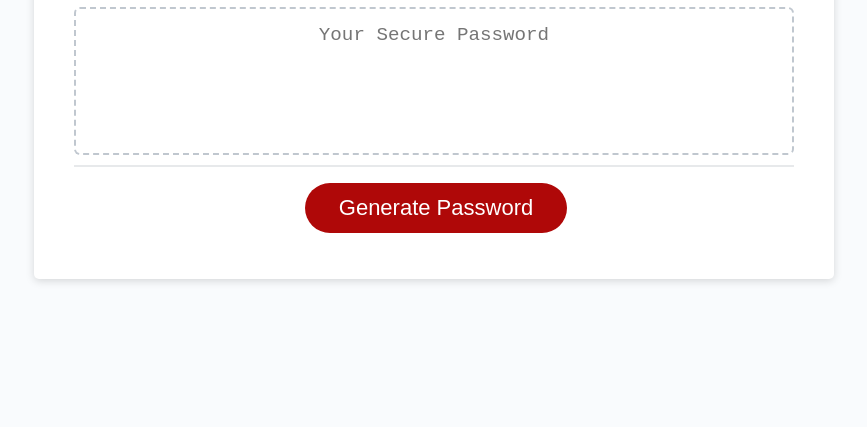
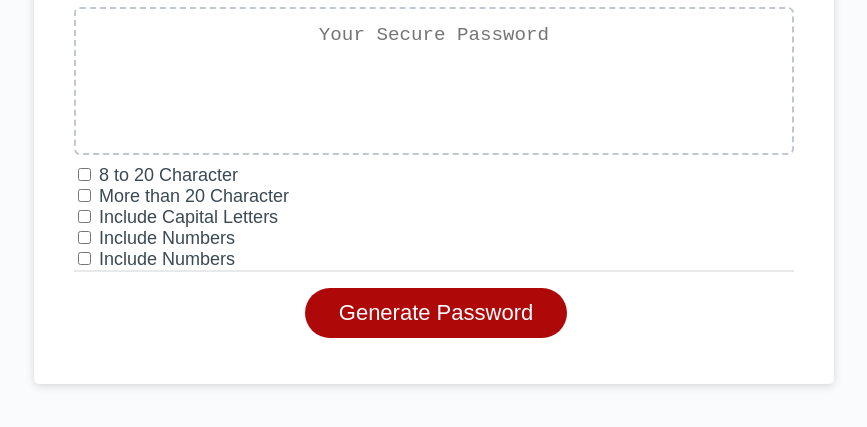
Before and after one commit to tikakandel/randomassswordGenerator, a plain HTML site: page index.html in a window 1280 px wide. Shown: the part 241-668 px from the top of the page, without its empty margins (206-1073 px from the left). Drawn offline with Linux system fonts and the light colour scheme; files that its build step writes are made by us from their sources; files whose address does not match are found by name.

Commit message:
aded the check list

```diff
--- a/assets/JS/script.js
+++ b/assets/JS/script.js
@@ -2,7 +2,14 @@
 var generateBtn = document.querySelector("#generate");
 
 // Write password to the #password input
+var capitalValues = "ABCDEFGHIJKLMNOPQRSTUVWXYZ";
+var smallValues = "abcdefghijklmnopqrstwxyz";
+var numberValues = "1234567890";
+var specialValues = "!#$%&'()*+,-./:;<=>?@[\]^_`{|}~";
+
+let values =""
 function writePassword() {
+
   var password = generatePassword();
   var passwordText = document.querySelector("#password");
 
--- a/index.html
+++ b/index.html
@@ -24,6 +24,23 @@
             aria-label="Generated Password"
           ></textarea>
         </div>
+        <div>
+            <input type="checkbox" id="passwordLength" name="passwordLength" value="min1">
+            <label for="passwordLength"> 8 to 20 Character </label><br>
+
+            <input type="checkbox" id="passwordLength1" name="passwordLength1" value="max1">
+            <label for="passwordLength1"> More than 20 Character</label><br>
+
+            <input type="checkbox" id="capsChar" name="capsChar" value="capsChar">
+            <label for="capsChar"> Include Capital Letters</label><br>
+
+            <input type="checkbox" id="Numbers" name="Numbers" value="addnumber">
+            <label for="Numbers"> Include Numbers</label><br>
+
+            <input type="checkbox" id="specialChar" name="specialChar" value="specialChar">
+            <label for="specialChar"> Include Numbers</label><br>
+
+        </div>
         <div class="card-footer">
           <button id="generate" class="btn">Generate Password</button>
         </div>
```
